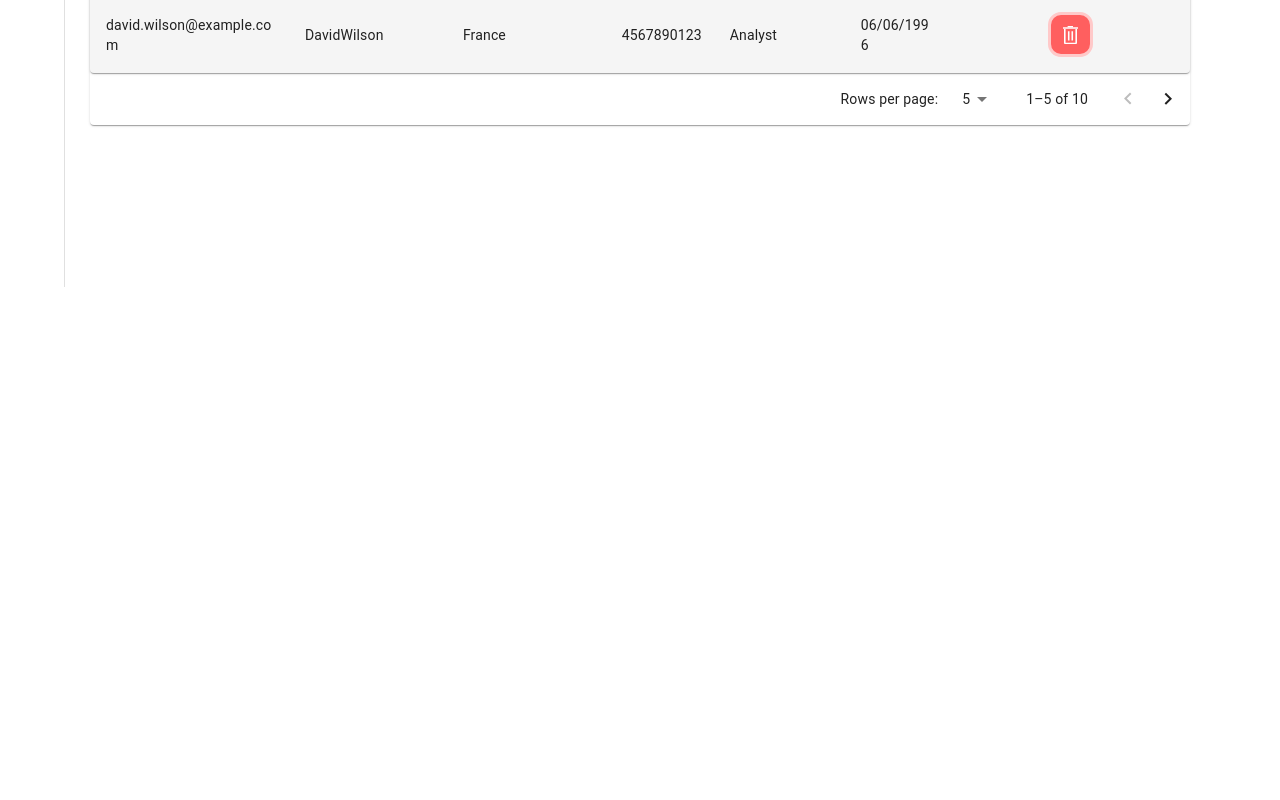
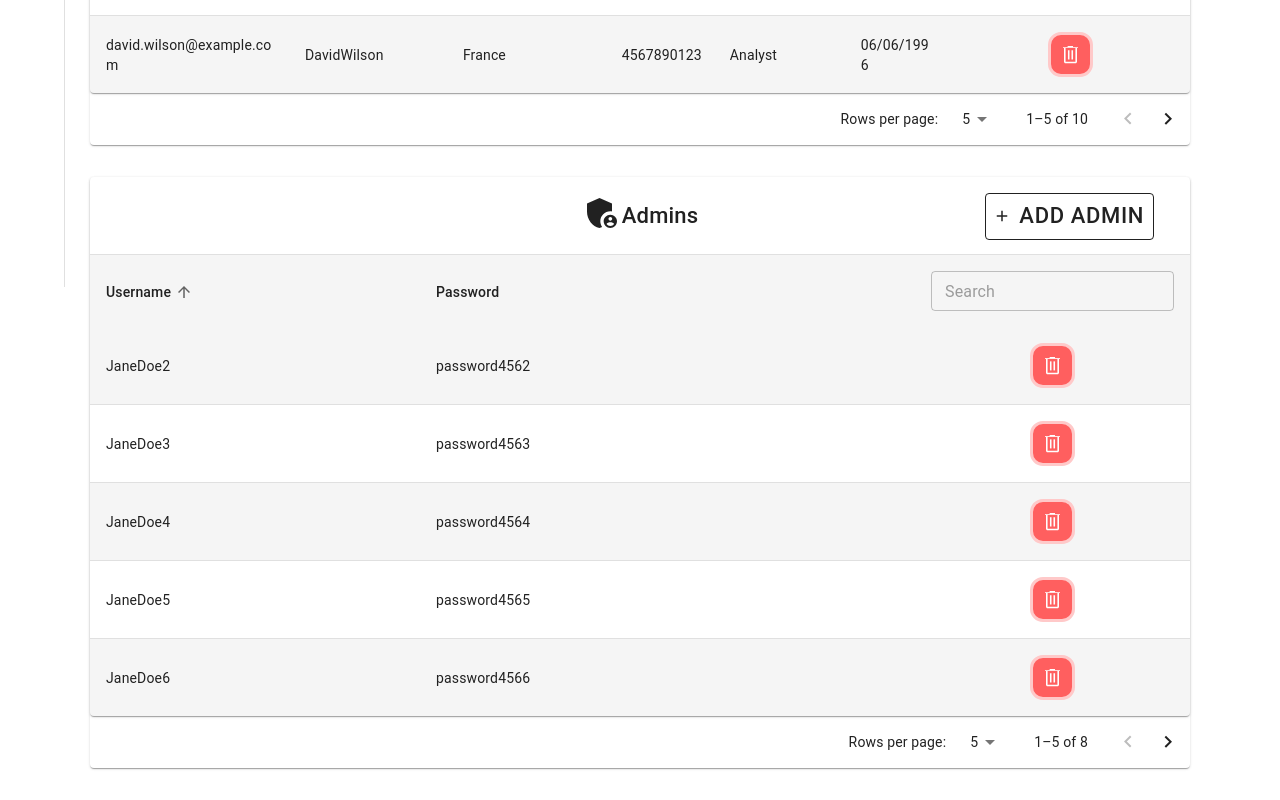
Before and after one commit to MohamedAbdel-Azeem/Traventure, a React (Vite) app in the folder client/: page /Tourists in a window 1280 px wide. Shown: the part 513-1313 px from the top of the page. Before the commit the page ends 800 px from the top, so only its background shows below. Built offline with nearby package versions, Linux system fonts and the light colour scheme.

Commit message:
added proper rating

```diff
--- a/client/src/components/Admin/Accounts.tsx
+++ b/client/src/components/Admin/Accounts.tsx
@@ -1,5 +1,6 @@
 import './Table.css';
-import CollapsibleTable from "./ImprovedTable"
+import TouristTable from "./TouristTable"
+import AdminTable from "./AdminTable"
 import ImprovedSidebar from './ImprovedSidebar';
 
 const Accounts = () => {
@@ -7,8 +8,11 @@ const Accounts = () => {
     <div className="w-full flex items-center justify-center">
         <div className="w-[1500px]">
             <ImprovedSidebar/>
-            <div className="mt-8">
-                <CollapsibleTable />
+            <div className="my-8">
+                <TouristTable />
+            </div>
+            <div className="my-8">
+                <AdminTable />
             </div>
         </div>
     </div>
--- /dev/null
+++ b/client/src/components/Admin/AdminTable.tsx
@@ -0,0 +1,213 @@
+import * as React from 'react';
+import { useState } from 'react';
+import {Table, TableBody, TableContainer, TableHead, TableRow, TableCell, TextField, TableSortLabel, TablePagination, Paper, Button} from '@mui/material';
+import AdminPanelSettingsIcon from '@mui/icons-material/AdminPanelSettings';
+import AddIcon from '@mui/icons-material/Add';
+import { styled } from '@mui/material/styles';
+function createData(
+    username:string,
+    password: string,
+) {
+  return {
+    username,
+    password
+  };
+}
+
+const StyledTableRow = styled(TableRow)(({ theme }) => ({
+  '&:nth-of-type(odd)': {
+    backgroundColor: theme.palette.action.hover,
+  },
+  '&:last-child td, &:last-child th': {
+    border: 0,
+  },
+}));
+
+function Row(props: { row: ReturnType<typeof createData>, onDelete: (username: string) => void }) {
+  const { row, onDelete } = props;
+
+  return (
+    <React.Fragment>
+      <StyledTableRow sx={{ '& > *': { borderBottom: 'unset' } }} >
+        <TableCell className="max-w-[2px] break-words" component="th" scope="row">
+          {row.username}
+        </TableCell>
+        <TableCell className="max-w-[2px] break-words">{row.password}</TableCell>
+        <TableCell className="max-w-[2px] break-words">
+        <button className="bin-button mx-auto" title="Delete"
+            onClick={() => onDelete(row.username)}>
+              <svg
+                className="bin-top"
+                viewBox="0 0 39 7"
+                fill="none"
+                xmlns="http://www.w3.org/2000/svg"
+              >
+                <line y1="5" x2="39" y2="5" stroke="white" stroke-width="4"></line>
+                <line
+                  x1="12"
+                  y1="1.5"
+                  x2="26.0357"
+                  y2="1.5"
+                  stroke="white"
+                  stroke-width="3"
+                ></line>
+              </svg>
+              <svg
+                className="bin-bottom"
+                viewBox="0 0 33 39"
+                fill="none"
+                xmlns="http://www.w3.org/2000/svg"
+              >
+                <mask id="path-1-inside-1_8_19" fill="white">
+                  <path
+                    d="M0 0H33V35C33 37.2091 31.2091 39 29 39H4C1.79086 39 0 37.2091 0 35V0Z"
+                  ></path>
+                </mask>
+                <path
+                  d="M0 0H33H0ZM37 35C37 39.4183 33.4183 43 29 43H4C-0.418278 43 -4 39.4183 -4 35H4H29H37ZM4 43C-0.418278 43 -4 39.4183 -4 35V0H4V35V43ZM37 0V35C37 39.4183 33.4183 43 29 43V35V0H37Z"
+                  fill="white"
+                  mask="url(#path-1-inside-1_8_19)"
+                ></path>
+                <path d="M12 6L12 29" stroke="white" stroke-width="4"></path>
+                <path d="M21 6V29" stroke="white" stroke-width="4"></path>
+              </svg>
+            </button>
+          </TableCell>
+      </StyledTableRow>
+    </React.Fragment>
+  );
+}
+
+const userCredentials = [
+  { username: 'Naefu', password: 'randomPassword123' },
+  { username: 'JohnDoe1', password: 'password123' },
+  { username: 'JaneDoe2', password: 'password4562' },
+  { username: 'JaneDoe3', password: 'password4563' },
+  { username: 'JaneDoe4', password: 'password4564' },
+  { username: 'JaneDoe5', password: 'password4565' },
+  { username: 'JaneDoe6', password: 'password4566' },
+  { username: 'JaneDoe7', password: 'password4567' },
+];
+
+export default function AdminTable() {
+  const [rows, setRows] = useState(userCredentials);
+  const [page, setPage] = useState(0);
+  const [rowsPerPage, setRowsPerPage] = useState(5);
+  const [searchQuery, setSearchQuery] = useState('');
+  const [order, setOrder] = useState<'asc' | 'desc'>('asc');
+  const [orderBy, setOrderBy] = useState<keyof ReturnType<typeof createData>>('username');
+
+  const handleDelete = (username: string) => {
+    if (window.confirm(`Are you sure you want to delete the user ${username}?`)) {
+      setRows(rows.filter(row => row.username !== username));
+    }
+  };
+
+  const handleChangePage = (event: unknown, newPage: number) => {
+    setPage(newPage);
+  };
+
+  const handleChangeRowsPerPage = (event: React.ChangeEvent<HTMLInputElement>) => {
+    setRowsPerPage(parseInt(event.target.value, 10));
+    setPage(0);
+  };
+
+  const handleSearchChange = (event: React.ChangeEvent<HTMLInputElement>) => {
+    setSearchQuery(event.target.value);
+    setPage(0);
+  };
+
+  const filteredRows = rows.filter(row =>
+    row.username.includes(searchQuery) ||
+    row.password.includes(searchQuery)
+  );
+  const handleRequestSort = (property: keyof ReturnType<typeof createData>) => {
+    const isAsc = orderBy === property && order === 'asc';
+    setOrder(isAsc ? 'desc' : 'asc');
+    setOrderBy(property);
+  };
+  const sortedRows = filteredRows.sort((a, b) => {
+    if (a[orderBy] < b[orderBy]) {
+      return order === 'asc' ? -1 : 1;
+    }
+    if (a[orderBy] > b[orderBy]) {
+      return order === 'asc' ? 1 : -1;
+    }
+    return 0;
+  });
+
+  const paginatedRows = sortedRows.slice(page * rowsPerPage, page * rowsPerPage + rowsPerPage);
+
+  return (
+    <div className="w-full flex items-center justify-center">
+      <Paper className="w-[1100px]">
+        <TableContainer component={Paper}>
+          <Table aria-label="collapsible table">
+            <TableHead>
+              <TableCell colSpan={3}>
+                <div className="flex flex-row relative">
+                  <AdminPanelSettingsIcon  sx={{ fontSize: 40 }} className="ml-auto"/>
+                  <p className="text-[22px] leading-[45px] mr-auto">Admins</p>
+                  <Button sx={{
+                    fontSize: '22px',
+                    position: 'absolute',
+                    top: 0,
+                    right: 20,
+                    zIndex: 10,
+                  }} variant="outlined"
+                  color="inherit"
+                  size="small"
+                  startIcon={<AddIcon/>}
+                  >
+                    Add Admin
+                  </Button>
+                </div>
+              </TableCell>
+              </TableHead>
+              <TableHead>
+                <StyledTableRow>
+                  <TableCell className="w-[30%]">
+                    <TableSortLabel
+                      active={orderBy === 'username'}
+                      direction={orderBy === 'username' ? order : 'asc'}
+                      onClick={() => handleRequestSort('username')}>
+                      Username
+                    </TableSortLabel>
+                  </TableCell>
+                  <TableCell className="w-[45%]">
+                    <TableSortLabel
+                      active={orderBy === 'password'}
+                      direction={orderBy === 'password' ? order : 'asc'}
+                      onClick={() => handleRequestSort('password')}>
+                      Password
+                    </TableSortLabel>
+                  </TableCell>
+                  <TableCell className="w-[25%]">
+                    <TextField
+                      variant="outlined"
+                      size="small"
+                      placeholder="Search"
+                      value={searchQuery}
+                      onChange={handleSearchChange}/>
+                  </TableCell>
+                </StyledTableRow>
+              </TableHead>
+            <TableBody>
+              {paginatedRows.map((row) => (
+                <Row key={row.username} row={row} onDelete={handleDelete} />
+              ))}
+            </TableBody>
+          </Table>
+        </TableContainer>
+        <TablePagination
+          rowsPerPageOptions={[5, 10, 25]}
+          component="div"
+          count={filteredRows.length}
+          rowsPerPage={rowsPerPage}
+          page={page}
+          onPageChange={handleChangePage}
+          onRowsPerPageChange={handleChangeRowsPerPage}/>
+      </Paper>
+    </div>
+  );
+}
--- a/client/src/components/ItineraryCard.tsx
+++ b/client/src/components/ItineraryCard.tsx
@@ -1,7 +1,5 @@
 import React from 'react';
-import Chip from '@mui/material/Chip';
-import Stack from '@mui/material/Stack';
-import FaceIcon from '@mui/icons-material/Face';
+import Rating from '@mui/material/Rating';
 const ItineraryCard: React.FC = () => {
 
     const activityCategories = [
@@ -53,7 +51,7 @@ const ItineraryCard: React.FC = () => {
                 <div className="flex flex-col items-end justify-end text-[13px] mr-2 mb-1">08/05/2026</div>
             </div>
             <div className="flex flex-col items-center justify-center text-[13px] border-dotted border-r-2 border-gray-400">$100,000,000</div>
-        <div className="flex flex-col items-center justify-center text-[13px]">90%</div>
+        <div className="flex flex-col items-center justify-center text-[13px]"><Rating name="half-rating" value={3.75} precision={0.01} readOnly/></div>
         </div>
         </div>
             </div>
```
Also changed, not shown: client/src/components/Admin/TouristTable.tsx (renamed from client/src/components/Admin/ImprovedTable.tsx, +13 -19 lines).
